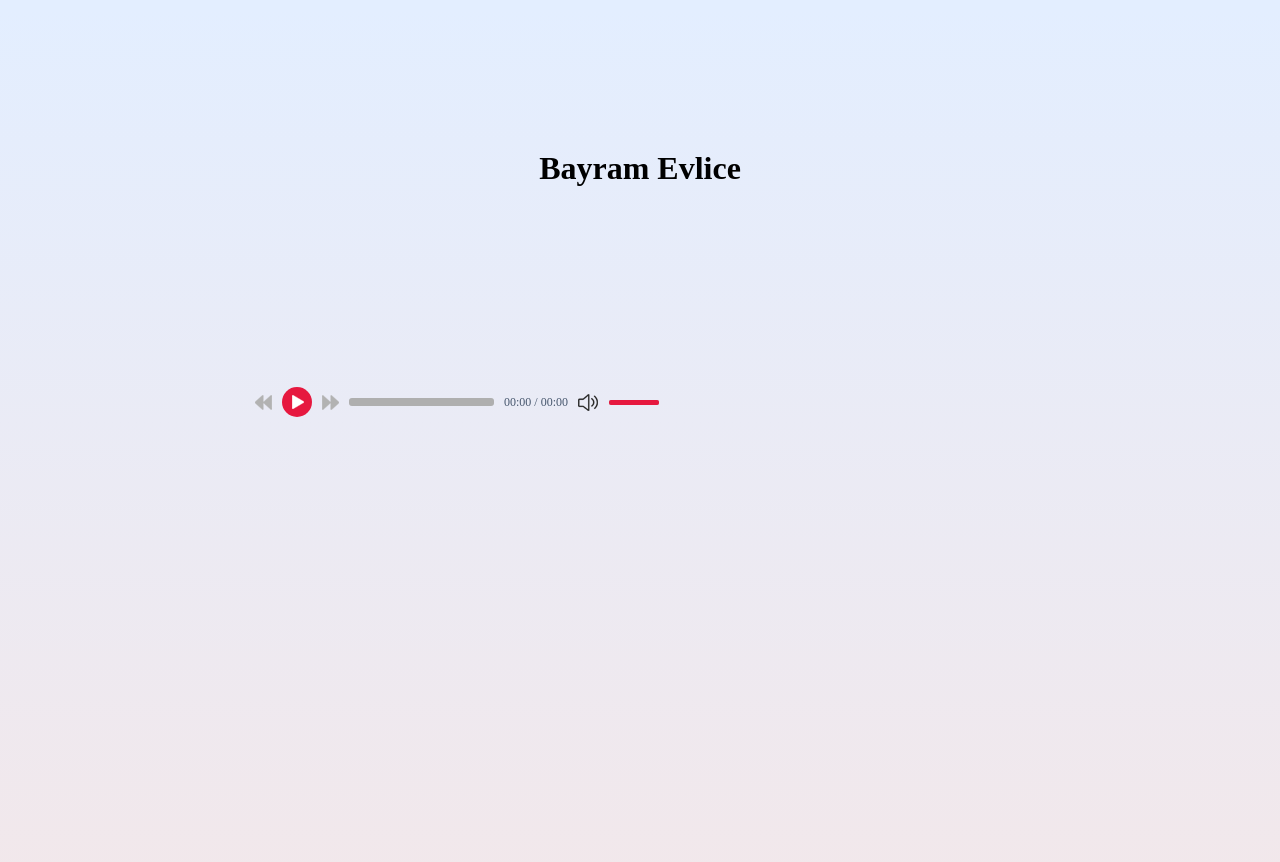
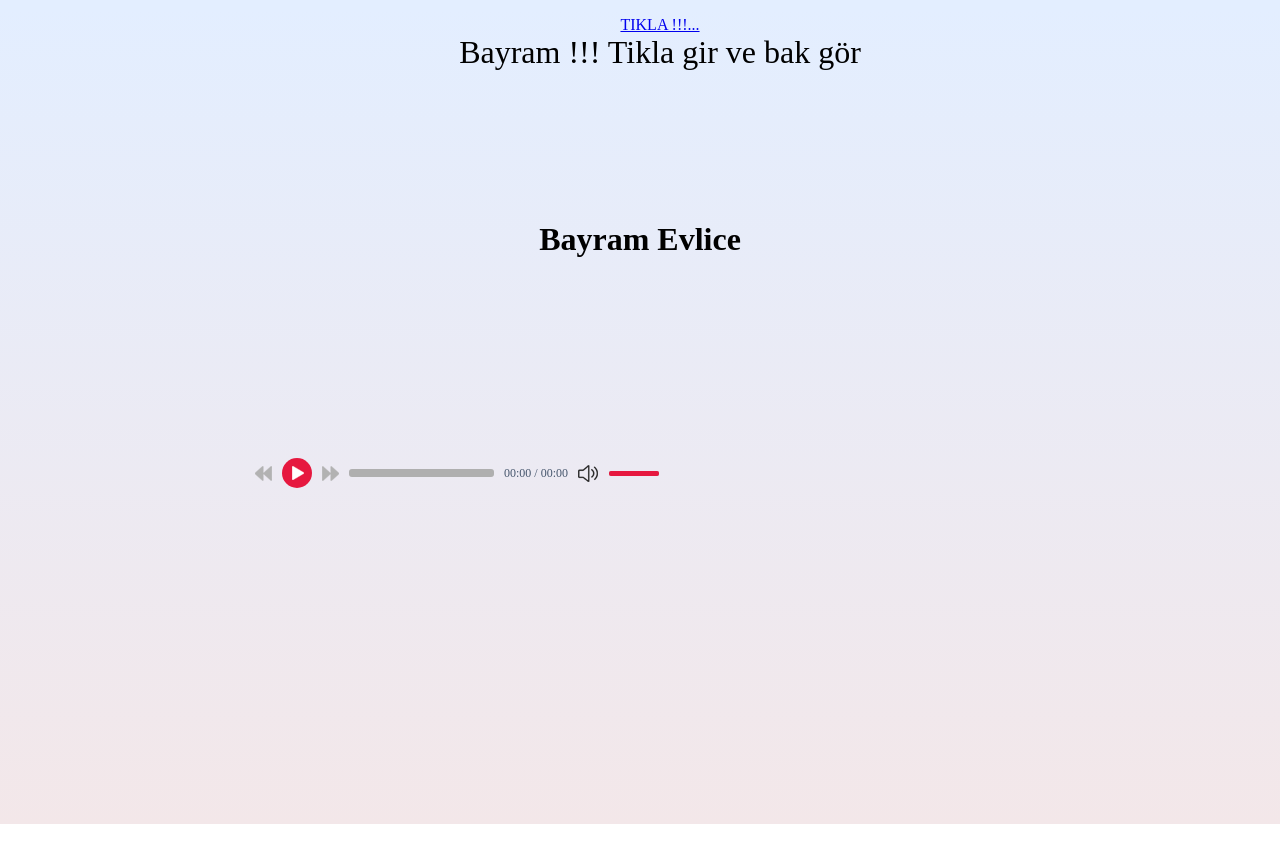
Before and after one commit to Evlice/Bayram, a plain HTML site: page index.html in a window 1280 px wide. After the commit the page ends 824 px from the top, so only its background shows below. Drawn offline with nearby package versions, Linux system fonts and the light colour scheme.

Commit message:
Add files via upload

```diff
--- a/index.html
+++ b/index.html
@@ -18,7 +18,8 @@
   <div id="jquery-script-menu">
 <div class="jquery-script-center">
 <ul>
-
+<center><a href="https://www.w3schools.com">TIKLA !!!...</a><br>
+<font size="6">Bayram  !!! Tikla  gir ve bak gör</font></center>
 </ul>
 <div class="jquery-script-ads"><script type="text/javascript"><!--
 google_ad_client = "ca-pub-2783044520727903";
```
